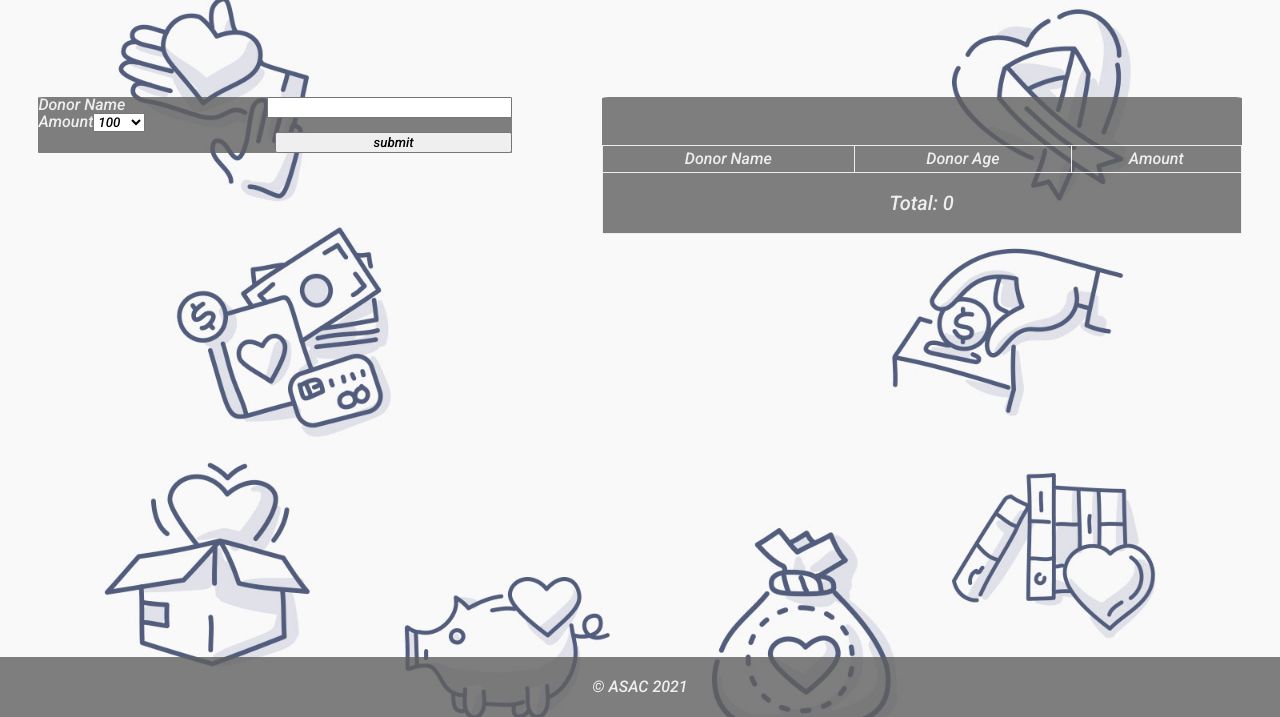
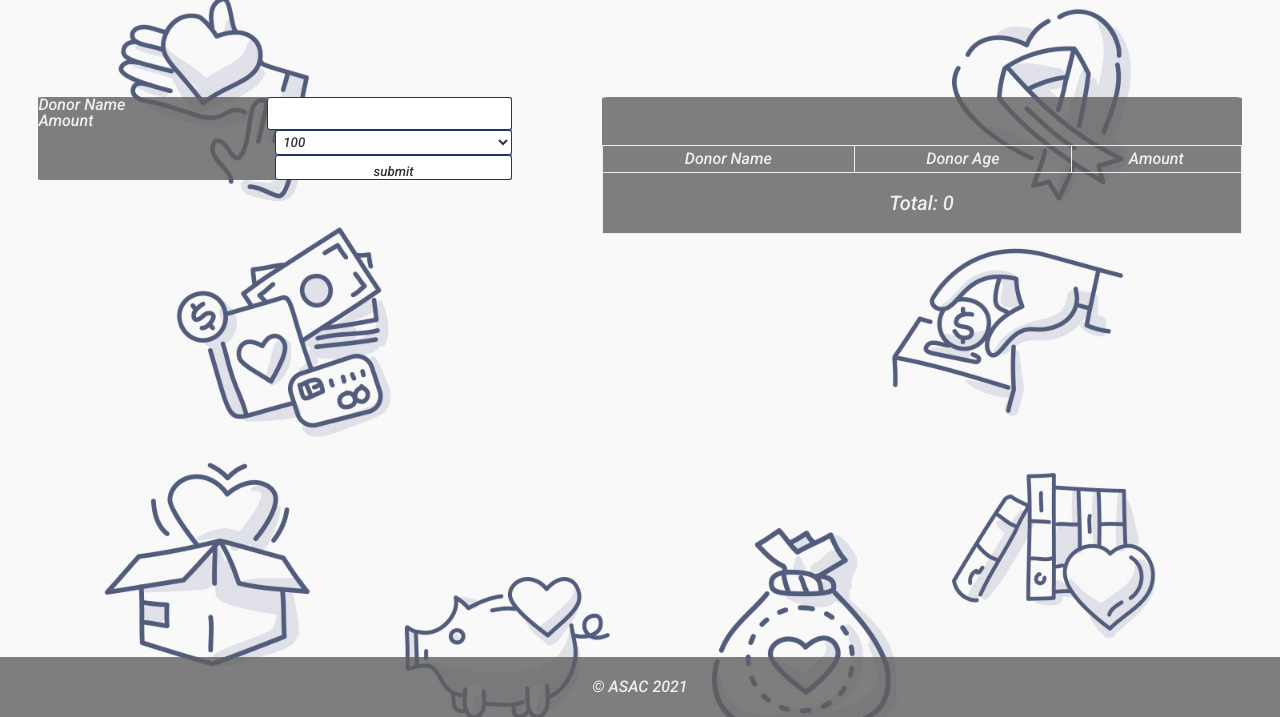
Before and after one commit to AnasAlRamahi/Donors-informations, a plain HTML site: page index.html in a window 1280 px wide. Shown: the part 83-800 px from the top of the page. Drawn offline with Linux system fonts and the light colour scheme.

Commit message:
style for the form

```diff
--- a/css/style.css
+++ b/css/style.css
@@ -24,19 +24,31 @@ main {
     justify-content: center;
 }
 
-input[type=text] {
-    width: 50%;
-    float:right;
+input[type="text"],
+input[type="email"],
+input[type="submit"],
+.input[type="url"],
+select{
+float: right;
+ width:50%;
+ height:25px;
+ line-height:25px;
+ color:#333;
+ background-color:#fff;
+ border:1px solid #236;
+ border-radius:3px;
+ padding:3px;
 }
 
-input[type=select] {
-    width: 50%;
-    float:right;
+
+input[type="submit"] {
+    clear:both;
 }
 
-input[type=submit] {
-    width: 50%;
-    float:right;
+label {
+    height:25px;
+    line-height: 25px;
+    padding:3px;
 }
 
 table {
```
